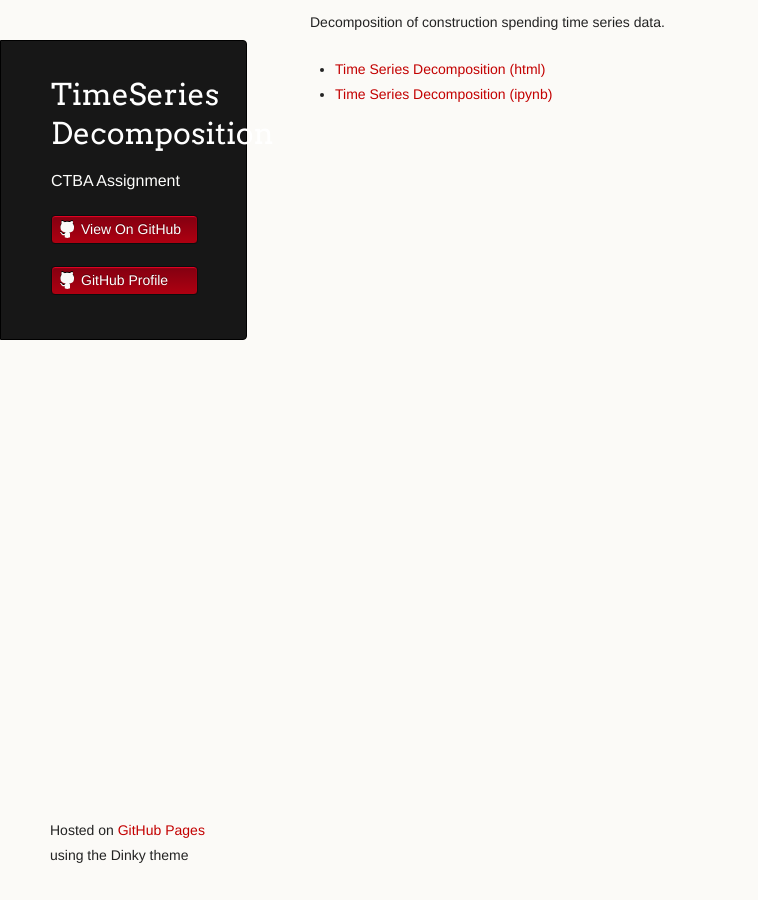
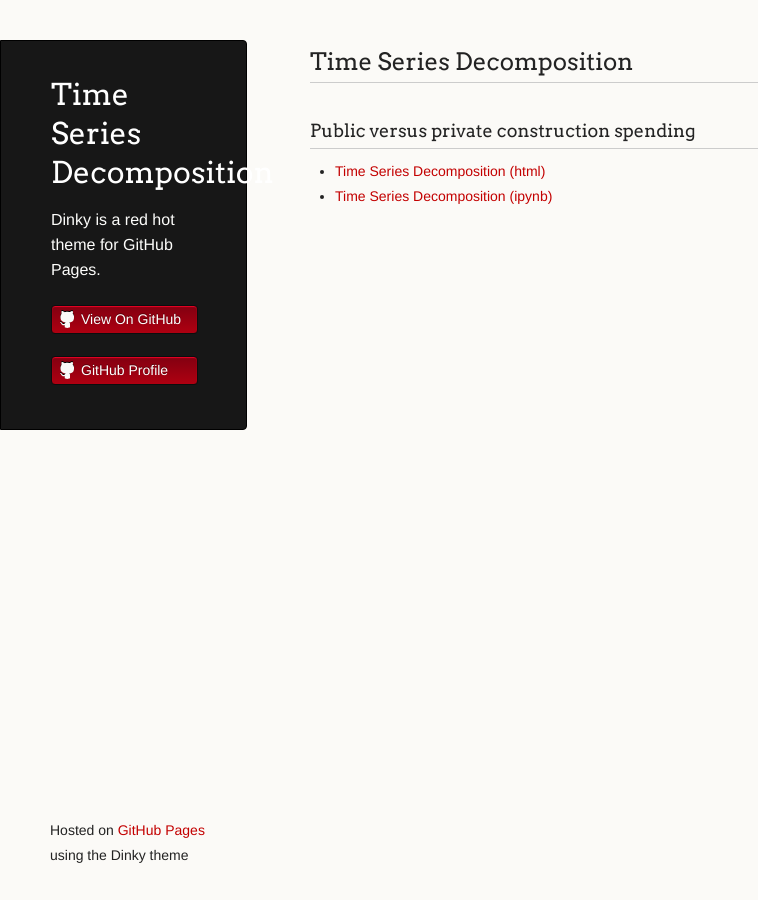
Before and after one commit to brendabuckner/brendabuckner.github.io, a Jekyll site: the page built from timeseries/index.md, in a window 1280 px wide. Shown: the whole page, without its empty margins (0-758 px from the left). Built offline with Jekyll 4.4.1, drawn with Linux system fonts in a browser that asks for light colours; our own code applies the rules of GitHub Pages for plain Markdown files.

Commit message:
Update titles

```diff
--- a/timeseries/index.md
+++ b/timeseries/index.md
@@ -1,8 +1,8 @@
 ---
-title: TimeSeries Decomposition
-description: CTBA Assignment
 ---
 
-Decomposition of construction spending time series data.
+## Time Series Decomposition
+
+### Public versus private construction spending
 - [Time Series Decomposition (html)](M3TimeSeries.html)
 - [Time Series Decomposition (ipynb)](M3TimeSeries.ipynb)
```
